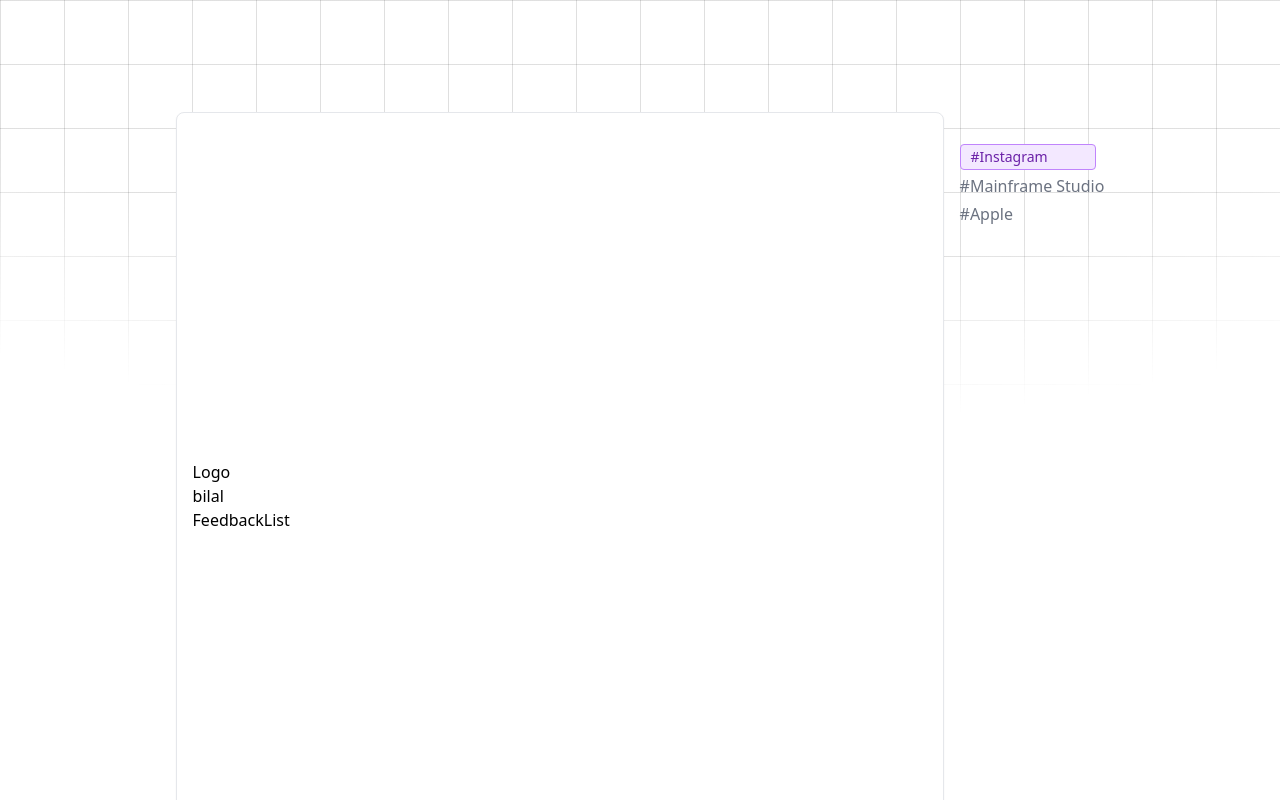
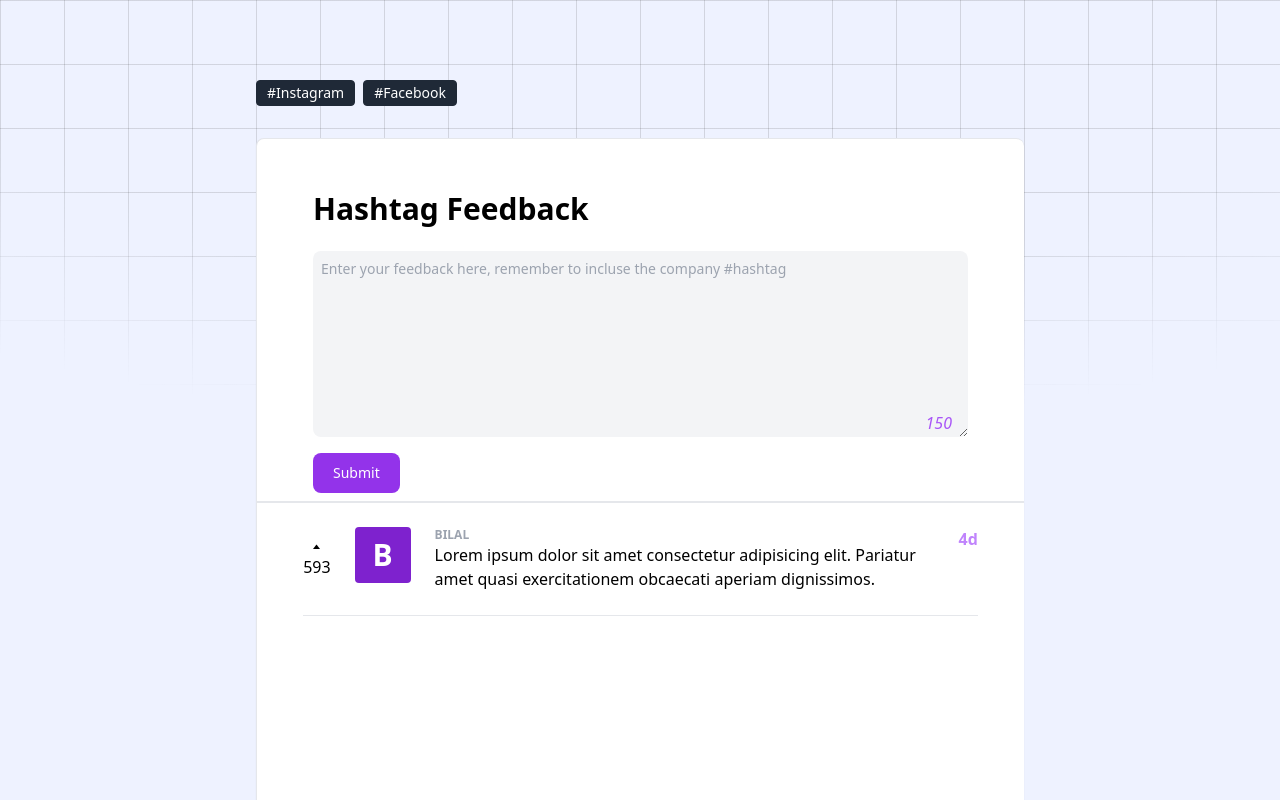
Before and after one commit to devbilalkhan/hashtag-feedback, a React (Vite) app: page / in a window 1280 px wide. Shown: the top 800 px of the page. Built offline with nearby package versions, Linux system fonts and the light colour scheme.

Commit message:
feedback form creation with ts

```diff
--- a/package.json
+++ b/package.json
@@ -10,6 +10,7 @@
     "preview": "vite preview"
   },
   "dependencies": {
+    "@radix-ui/react-icons": "^1.3.0",
     "react": "18.3.1",
     "react-dom": "18.3.1"
   },
--- a/src/App.tsx
+++ b/src/App.tsx
@@ -2,16 +2,17 @@ import Container from "./components/Container";
 import Footer from "./components/Footer";
 
 import Pattern from "./components/Pattern";
-
+import HashtagList from "./components/HashtagList";
 function App() {
   return (
-    <>
+    <main className="bg-indigo-50">
       <Pattern />
-      <div className="bg-tranparent relative mb-4 mt-[-42rem]">
+      <div className="bg-tranparent max-w-screen-md mx-auto relative mb-4 mt-[-46rem] flex flex-col justify-center divide-x">
+        <HashtagList />
         <Container />
       </div>
       <Footer />
-    </>
+    </main>
   );
 }
 export default App;
--- a/src/components/Container.tsx
+++ b/src/components/Container.tsx
@@ -1,14 +1,11 @@
 import Header from "./Header";
 import FeedbackList from "./FeedbackList";
-import HashtagList from "./HashtagList";
+
 export default function Container() {
   return (
-    <section className="flex justify-center gap-4 ">
-      <div className="container bg-white">
-        <Header />
-        <FeedbackList />
-      </div>
-      <HashtagList />
+    <section className="container flex  bg-white">
+      <Header />
+      <FeedbackList />
     </section>
   );
 }
--- a/src/components/FeedbackForm.tsx
+++ b/src/components/FeedbackForm.tsx
@@ -1,5 +1,51 @@
+import React, { useRef, useState } from "react";
+import { MAX_CHARACTERS } from "../lib/constants";
+
 const FeedbackForm = () => {
-  return <div>bilal</div>;
+  const [newFeedback, setNewFeedback] = useState("");
+  const feedbackRef = useRef();
+
+  const handleSubmit = (e: React.FormEvent<HTMLFormElement>) => {
+    e.preventDefault();
+    if (!newFeedback) {
+      alert("Please enter feedback with hashtag!");
+      feedbackRef.current.autoFocus();
+      return;
+    }
+  };
+
+  const handleChange = (e: React.ChangeEvent<HTMLTextAreaElement>) => {
+    const newText = e.target.value;
+    if (newText.length > MAX_CHARACTERS) return;
+    setNewFeedback(e.target.value);
+  };
+  return (
+    <>
+      <form
+        onSubmit={handleSubmit}
+        className="relative flex h-[250px] flex-col gap-y-4 px-10"
+      >
+        <textarea
+          ref={feedbackRef}
+          value={newFeedback}
+          id="feedback-textarea"
+          onChange={handleChange}
+          spellCheck={false}
+          className="h-full w-full rounded-lg border-0 bg-gray-100 p-2 text-sm text-gray-900 focus:ring-0"
+          placeholder="Enter your feedback here, remember to incluse the company #hashtag"
+        />
+
+        <div className="flex justify-between">
+          <button className="mb-2 me-2 inline-flex items-center rounded-lg bg-purple-600 px-5 py-2.5 text-center text-sm font-medium text-white hover:bg-[#050708]/90 focus:outline-none focus:ring-4 focus:ring-[#050708]/50">
+            Submit
+          </button>
+          <p className="absolute right-14 top-[10rem] italic text-purple-500">
+            {MAX_CHARACTERS - newFeedback.length}
+          </p>
+        </div>
+      </form>
+    </>
+  );
 };
 
 export default FeedbackForm;
--- a/src/components/FeedbackList.tsx
+++ b/src/components/FeedbackList.tsx
@@ -1,3 +1,31 @@
+import { TriangleUpIcon } from "@radix-ui/react-icons";
+
 export default function FeedbackList() {
-  return <div>FeedbackList</div>;
+  return (
+    <div className="">
+      <ol className="flex flex-col items-center justify-center">
+        <li className="grid auto-cols-min grid-flow-col gap-6 border-b py-6">
+          <div className="flex items-center justify-center">
+            <button className="flex flex-col items-center justify-center">
+              <TriangleUpIcon />
+              <span>593</span>
+            </button>
+          </div>
+          <div className="flex h-14 w-14 items-center justify-center rounded bg-purple-700 text-3xl font-bold text-white">
+            <p>B</p>
+          </div>
+          <div className="flex w-[500px] flex-col">
+            <p className="text-xs font-bold uppercase text-gray-400">Bilal</p>
+            <p>
+              Lorem ipsum dolor sit amet consectetur adipisicing elit. Pariatur
+              amet quasi exercitationem obcaecati aperiam dignissimos.
+            </p>
+          </div>
+          <div className="">
+            <p className="font-semibold text-purple-400">4d</p>
+          </div>
+        </li>
+      </ol>
+    </div>
+  );
 }
--- a/src/components/HashtagList.tsx
+++ b/src/components/HashtagList.tsx
@@ -1,13 +1,15 @@
 export default function HashtagList() {
   return (
-    <section className="pt-8">
-      <ul className="max-w-md list-inside list-none space-y-1 text-gray-500 dark:text-gray-400">
-        <li className="bg-purple-100 text-purple-800 text-sm font-medium me-2 px-2.5 py-0.5 rounded border border-purple-400">
+    <section className="py-8">
+      <div className="flex ">
+        <span className="me-2 rounded border border-gray-800 bg-gray-800 px-2.5 py-0.5 text-sm font-medium text-white">
           #Instagram
-        </li>
-        <li>#Mainframe Studio</li>
-        <li>#Apple</li>
-      </ul>
+        </span>
+                <span className="me-2 rounded border border-gray-800 bg-gray-800 px-2.5 py-0.5 text-sm font-medium text-white">
+          #Facebook
+        </span>
+
+      </div>
     </section>
   );
 }
--- a/src/components/Header.tsx
+++ b/src/components/Header.tsx
@@ -1,13 +1,11 @@
 import FeedbackForm from "./FeedbackForm";
 import Logo from "./Logo";
-import PageHeading from "./PageHeading";
 
 export default function Header() {
   return (
-    <div>
+    <header className="flex flex-col gap-y-6 border-b-2 px-4">
       <Logo />
-      <PageHeading />
       <FeedbackForm />
-    </div>
+    </header>
   );
 }
--- a/src/components/Logo.tsx
+++ b/src/components/Logo.tsx
@@ -1,3 +1,11 @@
 export default function Logo() {
-  return <div>Logo</div>;
+  return (
+    <>
+      <div className="">
+        <h1 className="text-3xl font-bold px-10 pt-9">
+          <a href="/">Hashtag Feedback</a>
+        </h1>
+      </div>
+    </>
+  );
 }
--- a/src/components/PageHeading.tsx
+++ /dev/null
@@ -1,5 +0,0 @@
-const PageHeading = () => {
-  return <div></div>;
-};
-
-export default PageHeading;
--- a/src/components/Pattern.tsx
+++ b/src/components/Pattern.tsx
@@ -1,10 +1,9 @@
 const Pattern = () => {
   return (
     <>
-      <section className="relative h-full pt-[49rem] flex flex-col items-center justify-center w-full bg-white">
+      <section className="relative flex h-full w-full flex-col items-center justify-center pt-[49rem]">
         <div className="absolute bottom-0 left-0 right-0 top-0 bg-[linear-gradient(to_right,#4f4f4f2e_1px,transparent_1px),linear-gradient(to_bottom,#4f4f4f2e_1px,transparent_1px)] bg-[size:4rem_4rem] [mask-image:radial-gradient(ellipse_80%_50%_at_50%_0%,#000_70%,transparent_110%)]"></div>
       </section>
-
     </>
   );
 };
--- a/src/index.css
+++ b/src/index.css
@@ -4,6 +4,6 @@
 
 @layer components {
   .container {
-    @apply flex h-screen max-w-screen-md flex-col justify-center rounded-lg border p-4 md:shadow-sm  md:h-custom;
+    @apply  h-screen flex-col  rounded-lg border py-4 md:shadow-sm  md:h-custom;
   }
 }
--- /dev/null
+++ b/src/lib/constants.ts
@@ -0,0 +1 @@
+export const MAX_CHARACTERS = 150
```
Also changed, not shown: 1 other file (tests, documents, lock files or other folders).
